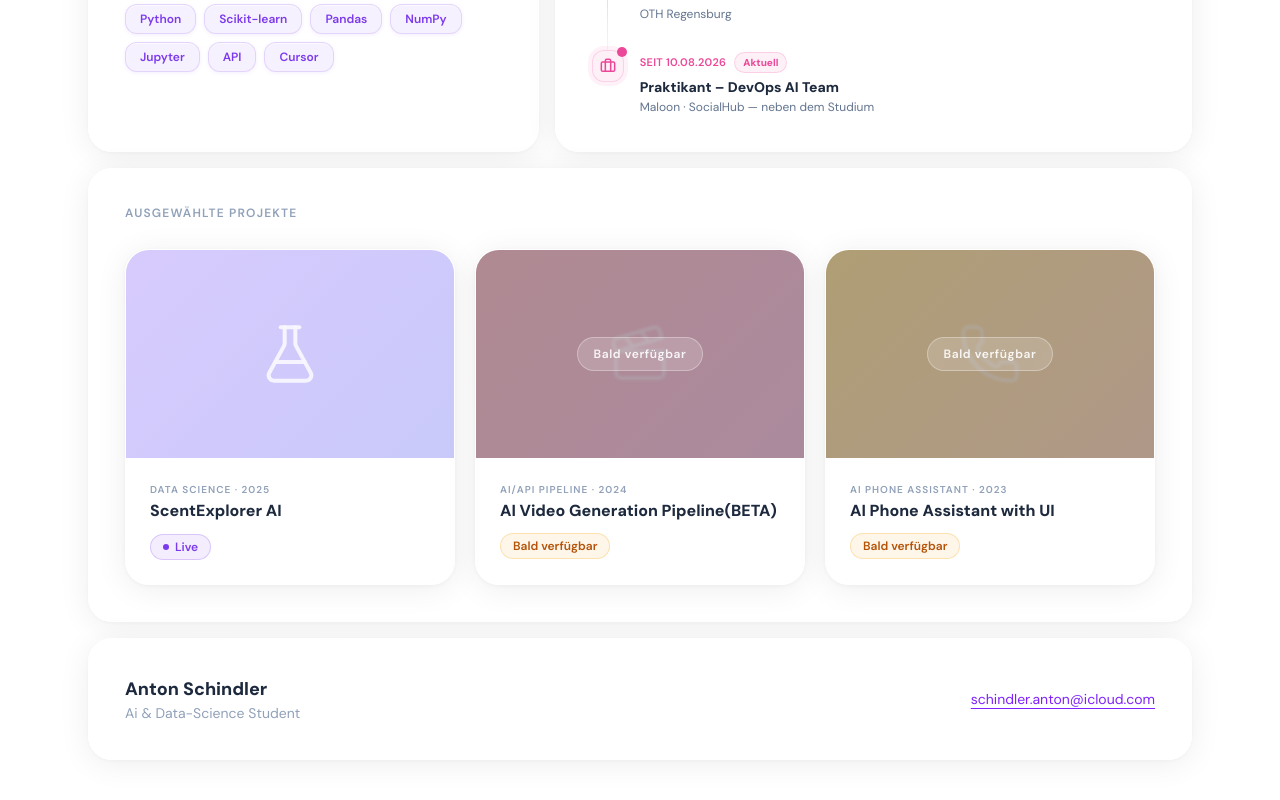
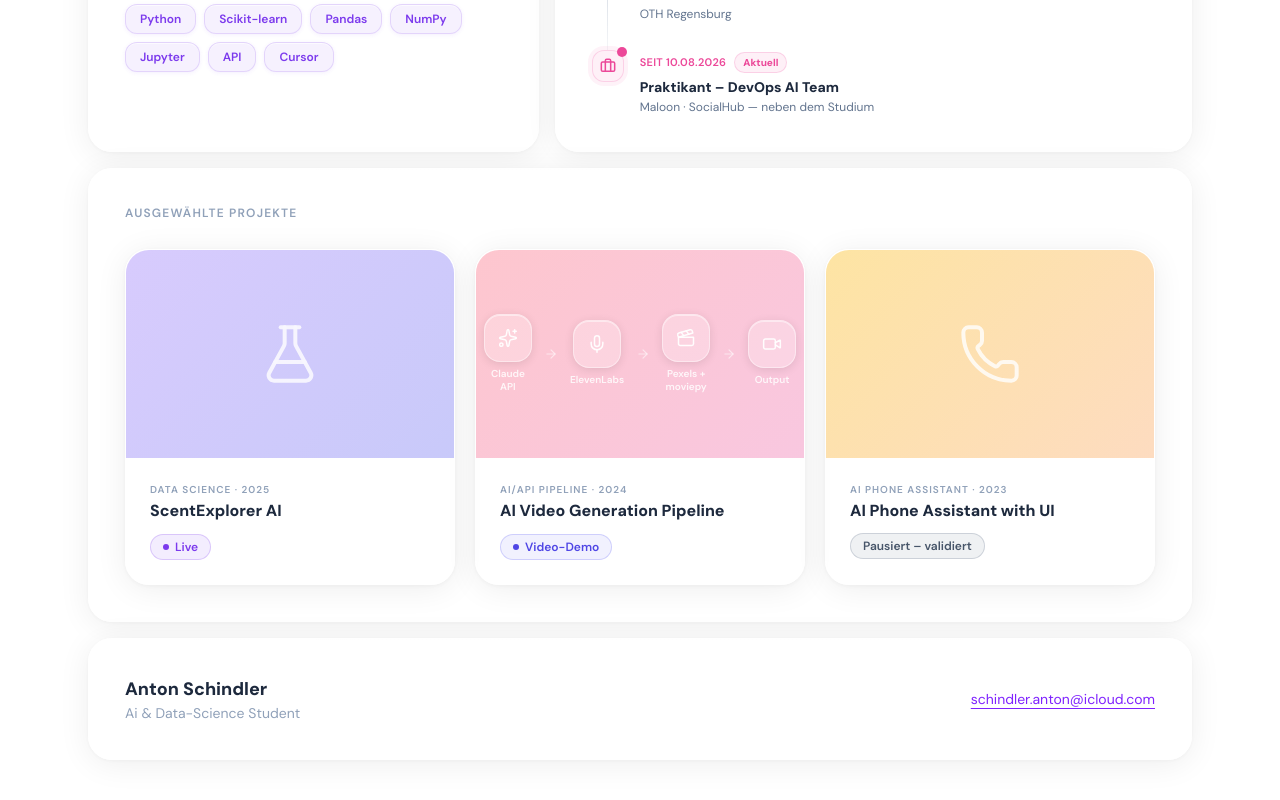
Before and after one commit to Antonymxix/Portfolio-Website, a React (Vite) app: page / in a window 1280 px wide. Shown: the part 1018-1818 px from the top of the page. Built offline with nearby package versions, Linux system fonts and the light colour scheme.

Commit message:
Video-Pipeline-Karte: Architektur-Diagramm + Link zum Demo-Video, ehrlicher Video-Demo-Status

```diff
--- a/src/App.jsx
+++ b/src/App.jsx
@@ -4,6 +4,7 @@ import {
   Brain, BarChart3, Cpu, Palette,
   Code2, GraduationCap, School, Briefcase,
   FlaskConical, Clapperboard, Phone,
+  Sparkles, Mic, Video, ArrowRight,
 } from "lucide-react";
 
 const DATA = {
@@ -66,8 +67,14 @@ const DATA = {
       projectUrl: "https://project01---perfumemap-z4kwssgxnne7u72wznh2xu.streamlit.app/", // <- URL hier eintragen
       description: "Designer Fragrance Map powered by Sentence Transformers & PCA",
     },
-    { title: "AI Video Generation Pipeline(BETA)",      bgA: "rgba(251,113,133,0.40)", bgB: "rgba(236,72,153,0.30)", icon: Clapperboard, year: "2024", status: "soon", progress: null },
-    { title: "AI Phone Assistant with UI", bgA: "rgba(251,191,36,0.42)",  bgB: "rgba(251,146,60,0.32)", icon: Phone, year: "2023", status: "soon", progress: null },
+    {
+      title: "AI Video Generation Pipeline",
+      bgA: "rgba(251,113,133,0.40)", bgB: "rgba(236,72,153,0.30)",
+      visual: "pipeline", year: "2024", status: "demo", progress: null,
+      videoUrl: "/videos/pipeline-demo.mp4",
+      description: "Autonome Content-Pipeline für Kurzvideos – Thema: warum Social Media für Unternehmen extrem wichtig ist",
+    },
+    { title: "AI Phone Assistant with UI", bgA: "rgba(251,191,36,0.42)",  bgB: "rgba(251,146,60,0.32)", icon: Phone, year: "2023", status: "paused", progress: null },
   ],
 };
 
@@ -79,9 +86,9 @@ const TRANSLATIONS = {
     location: "Regensburg, Deutschland",
     contact: "Kontakt aufnehmen ↗", role: "Rolle", socials: "Socials", techStack: "Tech Stack",
     timelineTitle: "Werdegang", currentLabel: "Aktuell",
-    projects: "Ausgewählte Projekte", viewProject: "Projekt öffnen ↗",
+    projects: "Ausgewählte Projekte", viewProject: "Projekt öffnen ↗", watchVideo: "Video ansehen ▶",
     projectCategories: ["Data Science", "AI/API Pipeline", "AI Phone Assistant"],
-    statusWip: "In Arbeit", statusSoon: "Bald verfügbar", statusLive: "Live", progressLabel: "läuft",
+    statusWip: "In Arbeit", statusSoon: "Bald verfügbar", statusLive: "Live", statusPaused: "Pausiert – validiert", statusDemo: "Video-Demo", progressLabel: "läuft",
   },
   en: {
     techCategories: ["AI & Machine Learning", "Data & Analytics", "Low-Level & Systems", "Creative & Design"],
@@ -90,9 +97,9 @@ const TRANSLATIONS = {
     location: "Regensburg, Germany",
     contact: "Get in touch ↗", role: "Role", socials: "Socials", techStack: "Tech Stack",
     timelineTitle: "Journey", currentLabel: "Ongoing",
-    projects: "Selected Projects", viewProject: "Open project ↗",
+    projects: "Selected Projects", viewProject: "Open project ↗", watchVideo: "Watch video ▶",
     projectCategories: ["Data Science", "Interface Design", "Brand Identity"],
-    statusWip: "In progress", statusSoon: "Coming soon", statusLive: "Live", progressLabel: "in progress",
+    statusWip: "In progress", statusSoon: "Coming soon", statusLive: "Live", statusPaused: "Paused – validated", statusDemo: "Video demo", progressLabel: "in progress",
   },
 };
 
@@ -410,6 +417,32 @@ const Timeline = () => {
   );
 };
 
+const PIPELINE_STEPS = [
+  { icon: Sparkles, label: "Claude API" },
+  { icon: Mic, label: "ElevenLabs" },
+  { icon: Clapperboard, label: "Pexels + moviepy" },
+  { icon: Video, label: "Output" },
+];
+
+const PipelineDiagram = ({ dimmed = false }) => (
+  <div className="flex items-center justify-center gap-1.5 sm:gap-3 px-4 w-full" style={{ opacity: dimmed ? 0.45 : 1, filter: dimmed ? "blur(1px)" : "none" }}>
+    {PIPELINE_STEPS.map((step, i) => (
+      <div key={step.label} className="flex items-center gap-1.5 sm:gap-3">
+        <div className="flex flex-col items-center gap-1.5">
+          <div className="w-10 h-10 sm:w-12 sm:h-12 rounded-2xl flex items-center justify-center flex-shrink-0"
+            style={{ background: "rgba(255,255,255,0.22)", border: "1px solid rgba(255,255,255,0.45)", boxShadow: "inset 0 1px 0 rgba(255,255,255,0.5), 0 2px 10px rgba(0,0,0,0.10)" }}>
+            <step.icon size={20} strokeWidth={1.8} style={{ color: "rgba(255,255,255,0.95)" }} />
+          </div>
+          <span className="text-[9px] sm:text-[10px] font-semibold text-center leading-tight" style={{ color: "rgba(255,255,255,0.85)" }}>{step.label}</span>
+        </div>
+        {i < PIPELINE_STEPS.length - 1 && (
+          <ArrowRight size={14} strokeWidth={2} style={{ color: "rgba(255,255,255,0.55)", flexShrink: 0 }} />
+        )}
+      </div>
+    ))}
+  </div>
+);
+
 const ProjectCard = ({ project, category, delay }) => {
   const t = useLang();
   const [hovered, setHovered] = useState(false);
@@ -419,7 +452,10 @@ const ProjectCard = ({ project, category, delay }) => {
   const isWip   = project.status === "wip";
   const isSoon  = project.status === "soon";
   const isLive  = project.status === "live";
+  const isPaused = project.status === "paused";
+  const isDemo  = project.status === "demo";
   const isLocked = isWip || isSoon;
+  const isClickable = (isLive && project.projectUrl) || (isDemo && project.videoUrl);
 
   useEffect(() => {
     if (inView) {
@@ -430,6 +466,7 @@ const ProjectCard = ({ project, category, delay }) => {
 
   const handleClick = () => {
     if (isLive && project.projectUrl) window.open(project.projectUrl, "_blank", "noopener,noreferrer");
+    if (isDemo && project.videoUrl) window.open(project.videoUrl, "_blank", "noopener,noreferrer");
   };
 
   return (
@@ -443,7 +480,7 @@ const ProjectCard = ({ project, category, delay }) => {
         position: "relative",
         overflow: "hidden",
         width: "100%",
-        cursor: isLive ? "pointer" : "default",
+        cursor: isClickable ? "pointer" : "default",
         opacity: visible ? 1 : 0,
         transform: hovered ? "scale(1.022)" : "scale(1)",
         transition: `opacity 0.55s ease ${delay * 0.08}s, transform 0.3s cubic-bezier(0.22,1,0.36,1)`,
@@ -451,11 +488,15 @@ const ProjectCard = ({ project, category, delay }) => {
     >
       <div className="relative h-52 flex items-center justify-center"
         style={{ background: `linear-gradient(135deg, ${project.bgA}, ${project.bgB})`, overflow: "hidden" }}>
-        <motion.div
-          animate={{ scale: hovered && !isLocked ? 1.15 : 1, rotate: hovered && !isLocked ? 8 : 0, opacity: isLocked ? 0.45 : 0.85 }}
-          transition={{ duration: 0.5 }}
-          style={{ filter: isLocked ? "blur(1px)" : "none", color: "rgba(255,255,255,0.95)" }}
-        ><project.icon size={64} strokeWidth={1.5} /></motion.div>
+        {project.visual === "pipeline" ? (
+          <PipelineDiagram dimmed={isLocked} />
+        ) : (
+          <motion.div
+            animate={{ scale: hovered && !isLocked ? 1.15 : 1, rotate: hovered && !isLocked ? 8 : 0, opacity: isLocked ? 0.45 : 0.85 }}
+            transition={{ duration: 0.5 }}
+            style={{ filter: isLocked ? "blur(1px)" : "none", color: "rgba(255,255,255,0.95)" }}
+          ><project.icon size={64} strokeWidth={1.5} /></motion.div>
+        )}
 
         {isLocked && (
           <div className="absolute inset-0 flex items-center justify-center" style={{ background: "rgba(10,10,20,0.32)" }}>
@@ -466,7 +507,7 @@ const ProjectCard = ({ project, category, delay }) => {
           </div>
         )}
 
-        {isLive && (
+        {isClickable && (
           <AnimatePresence>
             {hovered && (
               <motion.div initial={{ opacity: 0 }} animate={{ opacity: 1 }} exit={{ opacity: 0 }} transition={{ duration: 0.2 }}
@@ -474,7 +515,7 @@ const ProjectCard = ({ project, category, delay }) => {
                 <motion.span initial={{ y: 8, opacity: 0 }} animate={{ y: 0, opacity: 1 }} exit={{ y: 4, opacity: 0 }} transition={{ duration: 0.2, delay: 0.05 }}
                   className="px-5 py-2.5 rounded-2xl text-sm font-semibold text-white"
                   style={{ background: "rgba(255,255,255,0.18)", border: "1px solid rgba(255,255,255,0.40)" }}>
-                  {t.viewProject}
+                  {isLive ? t.viewProject : t.watchVideo}
                 </motion.span>
               </motion.div>
             )}
@@ -514,6 +555,19 @@ const ProjectCard = ({ project, category, delay }) => {
           <span className="inline-flex items-center gap-1.5 px-3 py-1 rounded-full text-xs font-semibold"
             style={{ background: "rgba(245,158,11,0.09)", border: "1px solid rgba(245,158,11,0.25)", color: "#b45309" }}>
             {t.statusSoon}
+          </span>
+        )}
+        {isPaused && (
+          <span className="inline-flex items-center gap-1.5 px-3 py-1 rounded-full text-xs font-semibold"
+            style={{ background: "rgba(100,116,139,0.10)", border: "1px solid rgba(100,116,139,0.25)", color: "#475569" }}>
+            {t.statusPaused}
+          </span>
+        )}
+        {isDemo && (
+          <span className="inline-flex items-center gap-1.5 px-3 py-1 rounded-full text-xs font-semibold"
+            style={{ background: "rgba(99,102,241,0.09)", border: "1px solid rgba(99,102,241,0.25)", color: "#4f46e5" }}>
+            <span className="w-1.5 h-1.5 rounded-full inline-block" style={{ background: "#4f46e5" }} />
+            {t.statusDemo}
           </span>
         )}
       </div>
```
Also changed, not shown: 1 other file (tests, documents, lock files or other folders).
